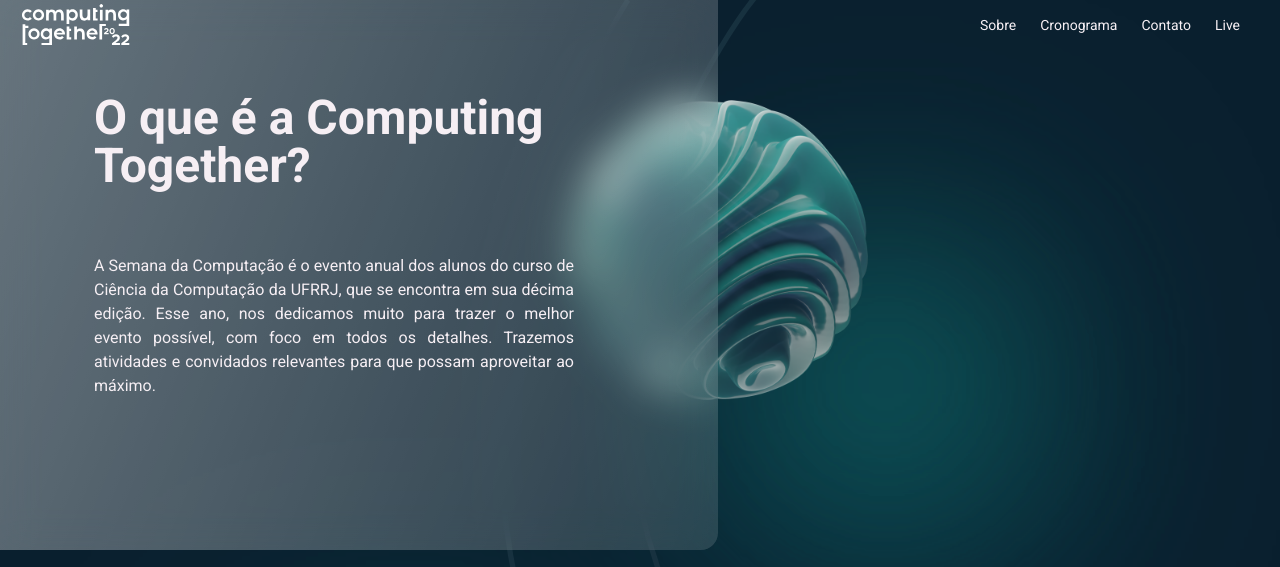
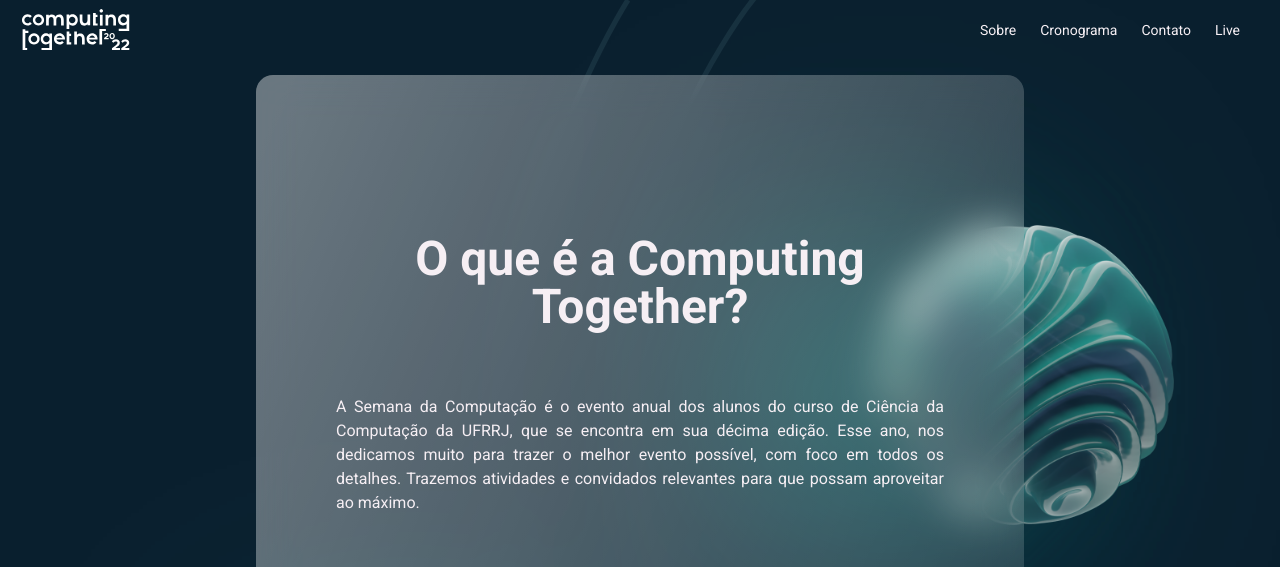
Before and after one commit to CACC-Rural/semana-academica-front-end, a Vue app: page / in a window 1280 px wide. Shown: the top 567 px of the page. Built offline with nearby package versions, Linux system fonts and the light colour scheme; no server answers.

Commit message:
Ajusta UX

```diff
--- a/src/App.vue
+++ b/src/App.vue
@@ -1,18 +1,22 @@
 <template>
   <div id="app-container" class="flex flex-col m-0 child:mx-auto child:z-20">
-    <Header class="my-0 w-full !z-30" />
-    <div class="!mx-0 relative sm:-translate-x-[50px] -translate-y-[100px] translate-x-0 lg:w-3/5 md:h-[600px] md:w-4/5 sm:w-6/7 sm:h-[600px] xs:h-[550px] h-[600px]">
-      <Window class="absolute left-0 top-0 p-36 sm:px-36 px-5 w-full h-full sm:text-left text-center">
-        <div class="font-bold text-5xl mb-16">
-          O que é a Computing  Together?
-        </div>
-        <div class="text-justify">
-          A Semana da Computação é o evento anual dos alunos do curso de Ciência da Computação da UFRRJ,
-          que se encontra em sua décima edição. Esse ano, nos dedicamos muito para trazer o melhor evento possível,
-          com foco em todos os detalhes. Trazemos atividades e convidados relevantes para que possam aproveitar ao máximo.
+    <Header class="my-0 w-full !z-30 md:mb-20" />
+    <div
+      class="relative lg:w-3/5 md:h-[600px] -translate-y-[65px] md:w-4/5 sm:w-6/7 sm:h-[600px] xs:h-[500px] h-[600px]">
+      <Window class="relative px-5 sm:px-10 md:px-20 w-full h-full text-center flex">
+        <div class="m-auto">
+          <div class="font-bold text-5xl mb-16">
+            O que é a Computing Together?
+          </div>
+          <div class="text-justify">
+            A Semana da Computação é o evento anual dos alunos do curso de Ciência da Computação da UFRRJ,
+            que se encontra em sua décima edição. Esse ano, nos dedicamos muito para trazer o melhor evento possível,
+            com foco em todos os detalhes. Trazemos atividades e convidados relevantes para que possam aproveitar ao
+            máximo.
+          </div>
         </div>
       </Window>
-      <div v-if="!isMobile" class="absolute inset-y-0 right-0 translate-x-1/2 translate-y-1/4 sm:block hidden">
+      <div v-if="!isMobile" class="absolute inset-y-0 right-0 translate-x-1/2 translate-y-1/4 md:block hidden">
         <img src="./assets/sphere.webp" alt="sphere" style="height: 300px; width: 300px;">
       </div>
     </div>
@@ -26,7 +30,8 @@
         <div class="text-justify">
           A Semana da Computação é o evento anual dos alunos do curso de Ciência da Computação da UFRRJ,
           que se encontra em sua décima edição. Esse ano, nos dedicamos muito para trazer o melhor evento possível,
-          com foco em todos os detalhes. Trazemos atividades e convidados relevantes para que possam aproveitar ao máximo.
+          com foco em todos os detalhes. Trazemos atividades e convidados relevantes para que possam aproveitar ao
+          máximo.
         </div>
       </Window>
     </div>
@@ -81,6 +86,7 @@ export default {
   background-image: url(./assets/line-pattern.svg), url(./assets/fundo_colorido_site_ct.webp);
   background-position: left top, left top;
   background-repeat: repeat-y;
+
   @media screen and (min-width: 600px) {
     background-size: contain;
   }
--- a/src/components/Header.vue
+++ b/src/components/Header.vue
@@ -1,6 +1,6 @@
 <!-- eslint-disable max-len -->
 <template>
-  <div class="min-h-[50px] h-[50px] flex items-center justify-between p-4 text-sm">
+  <div class="min-h-[60px] h-[60px] flex items-center justify-between p-4 text-sm">
     <img class="max-h-[50px] h-[50px]" src="../assets/logo.svg">
     <Dropdown class="sm:hidden" :items="itens" />
     <ul
--- a/src/components/Partners.vue
+++ b/src/components/Partners.vue
@@ -1,5 +1,5 @@
 <template>
-  <div class="py-10 px-10">
+  <div class="pb-10 px-10">
     <h1 class="text-center text-4xl pb-5">
       Patrocinadores
     </h1>
```
